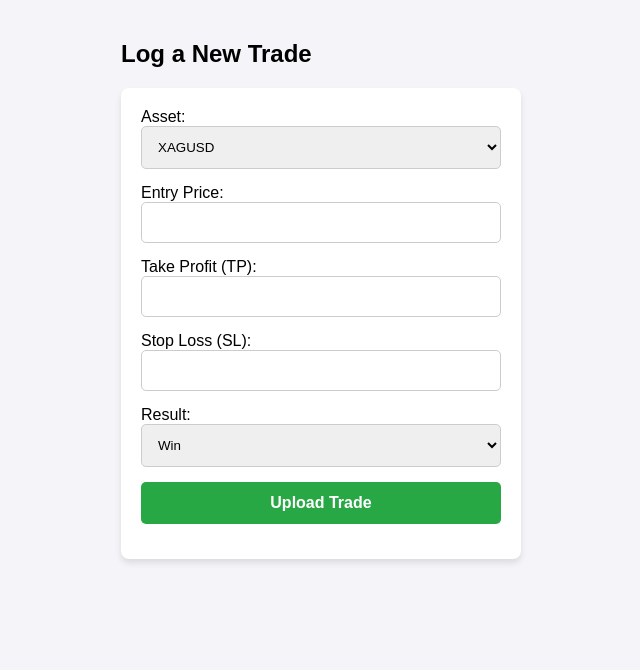
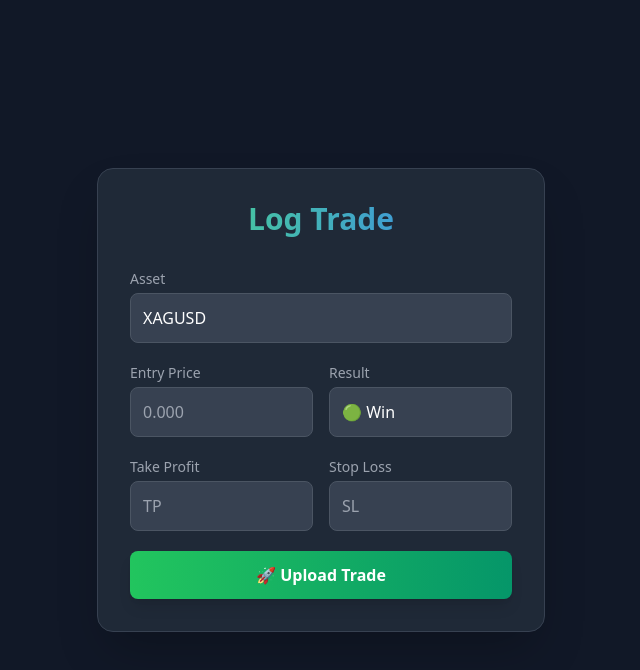
Before and after one commit to sadtafdhxbvx3322-rgb/Trading-Journal, a website: page index.html in a window 1280 px wide. Shown: the whole page, without its empty margins (319-959 px from the left). Drawn offline with nearby package versions, Linux system fonts and the light colour scheme.

Commit message:
Update index.html

```diff
--- a/index.html
+++ b/index.html
@@ -3,43 +3,67 @@
 <head>
   <meta charset="UTF-8">
   <meta name="viewport" content="width=device-width, initial-scale=1.0">
-  <title>My Trading Journal</title>
-  <style>
-    body { font-family: Arial, sans-serif; padding: 20px; max-width: 400px; margin: auto; background: #f4f4f9; }
-    form { background: white; padding: 20px; border-radius: 8px; box-shadow: 0 4px 6px rgba(0,0,0,0.1); }
-    input, select, button { display: block; width: 100%; margin-bottom: 15px; padding: 12px; box-sizing: border-box; border-radius: 5px; border: 1px solid #ccc; }
-    button { background-color: #28a745; color: white; border: none; font-weight: bold; font-size: 16px; }
-  </style>
+  <title>Pro Trading Journal</title>
+  <script src="https://cdn.tailwindcss.com"></script>
 </head>
-<body>
-  <h2>Log a New Trade</h2>
-  <form id="tradeForm">
-    <label>Asset:</label>
-    <select id="asset" required>
+<body class="bg-gray-900 text-gray-100 min-h-screen p-4 font-sans antialiased flex items-center justify-center">
+
+  <div class="w-full max-w-md bg-gray-800 p-8 rounded-2xl shadow-2xl border border-gray-700">
+    <h2 class="text-3xl font-extrabold text-center mb-8 text-transparent bg-clip-text bg-gradient-to-r from-green-400 to-blue-500">
+      Log Trade
+    </h2>
+
+    <form id="tradeForm" class="space-y-5">
+      <div>
+        <label class="block text-sm font-medium text-gray-400 mb-1">Asset</label>
+        <select id="asset" required class="w-full bg-gray-700 border border-gray-600 rounded-lg p-3 text-white focus:ring-2 focus:ring-green-400 focus:outline-none appearance-none">
           <option value="XAGUSD">XAGUSD</option>
           <option value="XAUUSD">XAUUSD</option>
           <option value="BTCUSD">BTCUSD</option>
           <option value="EURUSD">EURUSD</option>
         </select>
-    <label>Entry Price:</label>
-    <input type="number" step="any" id="entry" required />
-    <label>Take Profit (TP):</label>
-    <input type="number" step="any" id="tp" required />
-    <label>Stop Loss (SL):</label>
-    <input type="number" step="any" id="sl" required />
-    <label>Result:</label>
-    <select id="result" required>
-      <option value="Win">Win</option>
-      <option value="Loss">Loss</option>
-      <option value="Breakeven">Breakeven</option>
+      </div>
+
+      <div class="grid grid-cols-2 gap-4">
+        <div>
+          <label class="block text-sm font-medium text-gray-400 mb-1">Entry Price</label>
+          <input type="number" step="any" id="entry" required class="w-full bg-gray-700 border border-gray-600 rounded-lg p-3 text-white focus:ring-2 focus:ring-green-400 focus:outline-none" placeholder="0.000" />
+        </div>
+        <div>
+          <label class="block text-sm font-medium text-gray-400 mb-1">Result</label>
+          <select id="result" required class="w-full bg-gray-700 border border-gray-600 rounded-lg p-3 text-white focus:ring-2 focus:ring-green-400 focus:outline-none appearance-none">
+            <option value="Win">🟢 Win</option>
+            <option value="Loss">🔴 Loss</option>
+            <option value="Breakeven">⚪ Breakeven</option>
           </select>
-    <button type="submit">Upload Trade</button>
+        </div>
+      </div>
+
+      <div class="grid grid-cols-2 gap-4">
+        <div>
+          <label class="block text-sm font-medium text-gray-400 mb-1">Take Profit</label>
+          <input type="number" step="any" id="tp" required class="w-full bg-gray-700 border border-gray-600 rounded-lg p-3 text-white focus:ring-2 focus:ring-green-400 focus:outline-none" placeholder="TP" />
+        </div>
+        <div>
+          <label class="block text-sm font-medium text-gray-400 mb-1">Stop Loss</label>
+          <input type="number" step="any" id="sl" required class="w-full bg-gray-700 border border-gray-600 rounded-lg p-3 text-white focus:ring-2 focus:ring-green-400 focus:outline-none" placeholder="SL" />
+        </div>
+      </div>
+
+      <button type="submit" class="w-full mt-6 bg-gradient-to-r from-green-500 to-emerald-600 hover:from-green-400 hover:to-emerald-500 text-white font-bold py-3 px-4 rounded-lg shadow-lg transform transition hover:scale-[1.02]">
+        🚀 Upload Trade
+      </button>
     </form>
+  </div>
+
   <script>
     document.getElementById('tradeForm').addEventListener('submit', async function(event) {
       event.preventDefault();
+
       const btn = event.target.querySelector('button');
-      btn.innerText = "Uploading...";
+      const originalText = btn.innerHTML;
+      btn.innerHTML = "⏳ Uploading...";
+      btn.disabled = true; // Button disable kardo double tap se bachne ke liye
 
       const tradeData = {
         asset: document.getElementById('asset').value,
@@ -48,21 +72,25 @@
         sl: parseFloat(document.getElementById('sl').value),
         result: document.getElementById('result').value
       };
+
       try {
         const response = await fetch('/.netlify/functions/addTrade', {
           method: 'POST',
           body: JSON.stringify(tradeData)
         });
+
         if (response.ok) {
-          alert("Trade Saved! 🚀");
+          alert("Trade Saved Successfully! 🚀");
           event.target.reset();
         } else {
-          alert("Error saving trade.");
+          alert("Error: Shayad database connect nahi hua.");
         }
       } catch (error) {
         alert("Network Error!");
       }
-      btn.innerText = "Upload Trade";
+
+      btn.innerHTML = originalText;
+      btn.disabled = false;
     });
   </script>
 </body>
```
Lines whose indentation alone changed are shown as unchanged.
